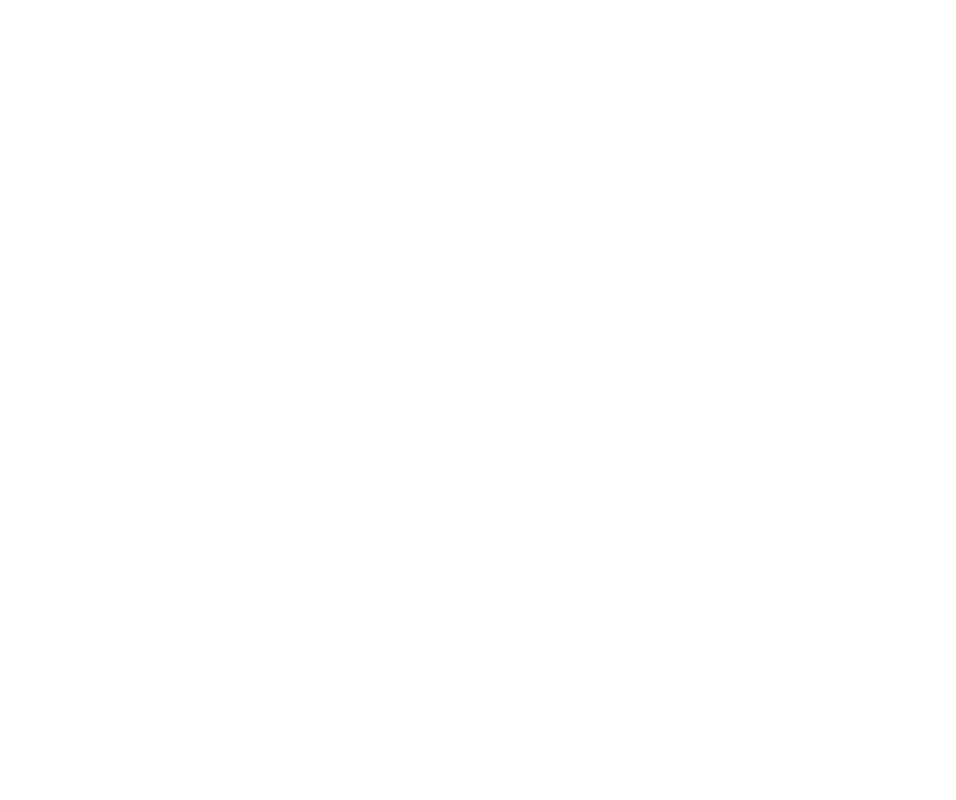
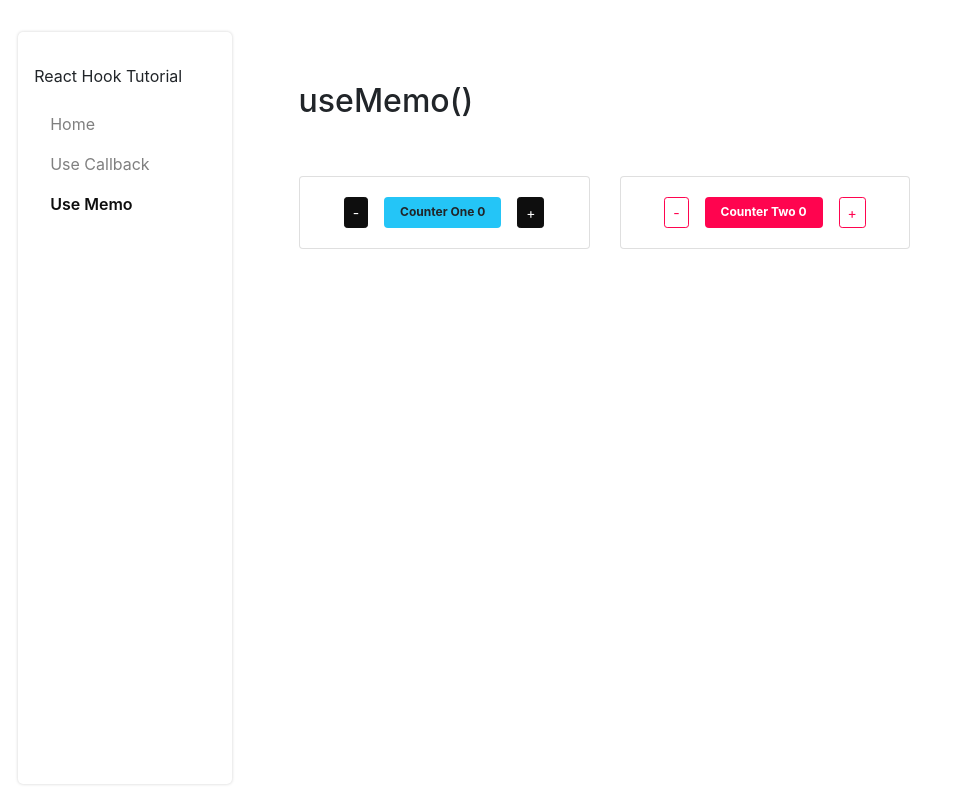
Before and after one commit to Unit-Git/ReactJS-Hooks-Codevolution, a React (Create React App) app: page /use-memo in a window 1280 px wide. Shown: the whole page, without its empty margins (0-956 px from the left). Built offline with nearby package versions, Linux system fonts and the light colour scheme.

Commit message:
how to use useMemo()

```diff
--- a/src/Components/layouts/Sidebar.hook.jsx
+++ b/src/Components/layouts/Sidebar.hook.jsx
@@ -20,6 +20,11 @@
                 Use Callback
               </NavItemHook>
             </NavItem>
+            <NavItem>
+              <NavItemHook {...props} className="nav-link " to="/use-memo">
+                Use Memo
+              </NavItemHook>
+            </NavItem>
           </Nav>
         </div>
       </Container>
--- a/src/Pages/_MainHook.jsx
+++ b/src/Pages/_MainHook.jsx
@@ -9,6 +9,7 @@
 import { HKWrapper } from "../Styled-Components/style.Hooks";
 import Welcome from "./Welcome";
 import UseCallbackHook from "./useCallback/UseCallbackHook.jsx";
+import UseMemoHook from "./useMemo/UseMemoHook";
 
 function _MainHook() {
   return (
@@ -21,6 +22,10 @@
               path="/use-callback"
               component={props => <UseCallbackHook {...props} />}
             />
+            <Route
+              path="/use-memo"
+              component={props => <UseMemoHook {...props} />}
+            />
           </Switch>
         </HKWrapper>
       </Fragment>
--- a/src/Pages/useCallback/Title.jsx
+++ b/src/Pages/useCallback/Title.jsx
@@ -4,7 +4,7 @@
   console.log("rendering the title");
   return (
     <Fragment>
-      <h2>UseCallback()</h2>
+      <h2>useCallback()</h2>
     </Fragment>
   );
 }
--- /dev/null
+++ b/src/Pages/useMemo/UseMemoHook.jsx
@@ -0,0 +1,94 @@
+import React, { useState, useCallback } from "react";
+import TemplateHook from "../../Components/layouts/Template";
+import { Container, Badge } from "reactstrap";
+import { Row, Col, Card, Button } from "reactstrap";
+
+function UseMemoHook(props) {
+  const [count1, setCount1] = useState(0);
+  const [count2, setCount2] = useState(0);
+
+  const handleCounter1 = useCallback(
+    (e, type) => {
+      if (type === "plus") setCount1(count1 + 1);
+      if (type === "min") {
+        if (count1 > 0) setCount1(count1 - 1);
+      }
+    },
+    [count1]
+  );
+
+  const handleCounter2 = useCallback(
+    (e, type) => {
+      if (type === "plus") setCount2(count2 + 1);
+      if (type === "min") {
+        if (count2 > 0) setCount2(count2 - 1);
+      }
+    },
+    [count2]
+  );
+
+  return (
+    <TemplateHook {...props}>
+      <Container className="pt-md-5">
+        <h2>useMemo()</h2>
+        <br />
+        <br />
+        <Row>
+          <Col md="6" lg="4" className="position-relative">
+            <Card body className="d-flex flex-row justify-content-center ">
+              <Button
+                color="dark"
+                size="sm"
+                onClick={e => handleCounter1(e, "min")}
+              >
+                -
+              </Button>
+              <Badge
+                color="info"
+                className="mx-3 d-flex align-items-center px-3"
+              >
+                Counter One {count1}
+              </Badge>
+              <Button
+                color="dark"
+                size="sm"
+                onClick={e => handleCounter1(e, "plus")}
+              >
+                +
+              </Button>
+            </Card>
+          </Col>
+          {/* col 2 */}
+          <Col md="6" lg="4" className="position-relative">
+            <Card body className="d-flex flex-row justify-content-center ">
+              <Button
+                outline
+                color="danger"
+                size="sm"
+                onClick={e => handleCounter2(e, "min")}
+              >
+                -
+              </Button>
+              <Badge
+                color="danger"
+                className="mx-3 d-flex align-items-center px-3"
+              >
+                Counter Two {count2}
+              </Badge>
+              <Button
+                outline
+                color="danger"
+                size="sm"
+                onClick={e => handleCounter2(e, "plus")}
+              >
+                +
+              </Button>
+            </Card>
+          </Col>
+        </Row>
+      </Container>
+    </TemplateHook>
+  );
+}
+
+export default UseMemoHook;
--- a/src/scss/components/sidebar.hook.scss
+++ b/src/scss/components/sidebar.hook.scss
@@ -2,6 +2,7 @@
   background-color: #ffffff;
   display: flex;
   flex-direction: column;
+  z-index: 9000;
 
   padding: {
     top: 2rem;
@@ -32,6 +33,7 @@
     & {
       position: fixed;
       padding: 0;
+      z-index: 9000 !important;
       & .container {
         padding: 0 !important;
       }
```
